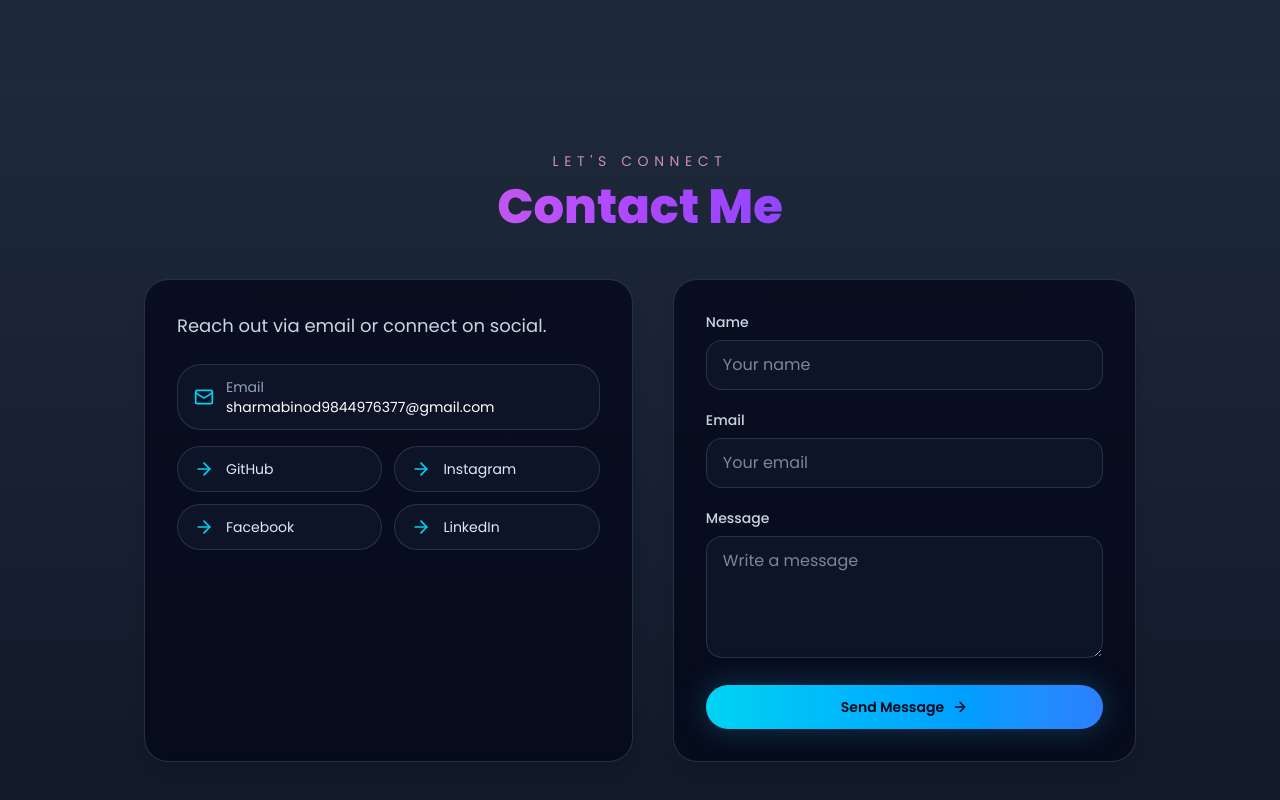
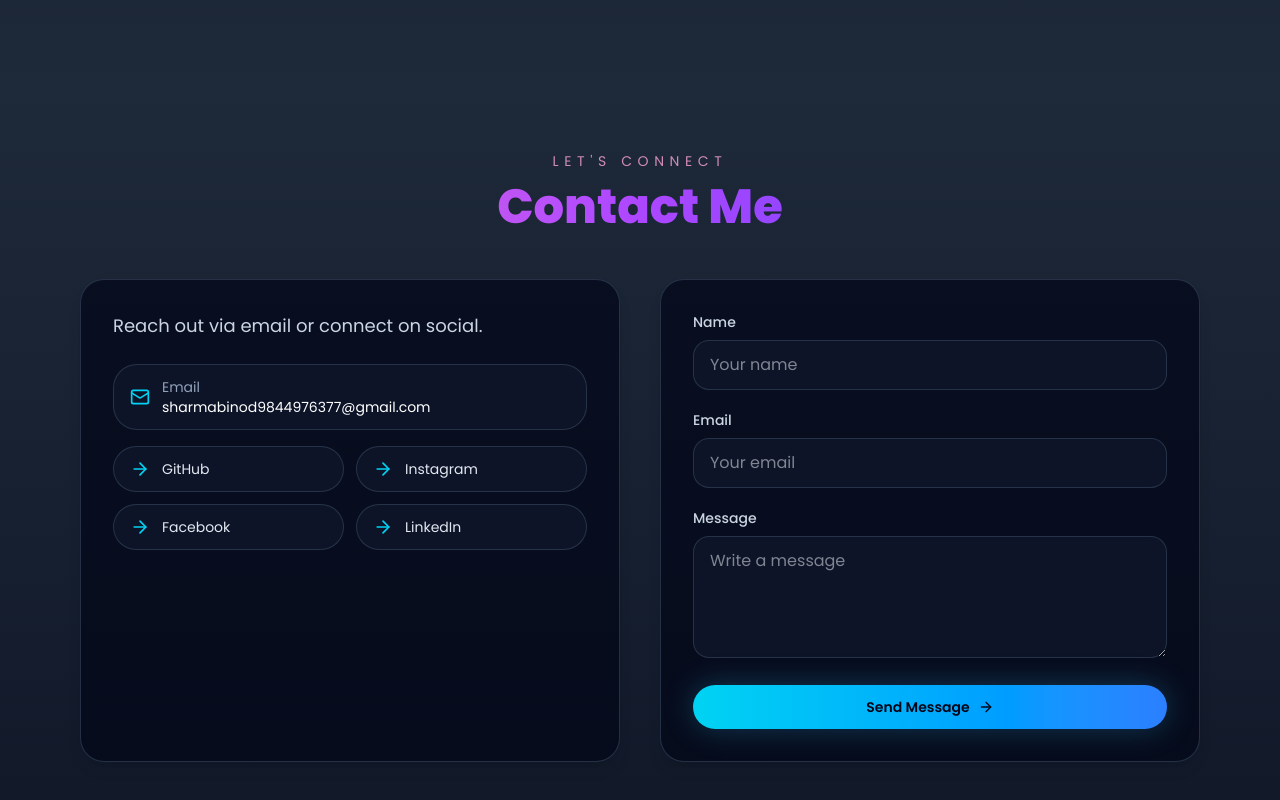
Before and after one commit to Binod-Sharma7/portfolio-website, a React (Vite) app: page / in a window 1280 px wide. Shown: the part 3913-4713 px from the top of the page. Built offline with nearby package versions, Linux system fonts and the light colour scheme.

Commit message:
fix asset paths

```diff
--- a/src/App.jsx
+++ b/src/App.jsx
@@ -112,7 +112,7 @@ const App = () => {
             <div className="flex items-center gap-4">
               <div>
                 <p className="text-xs uppercase tracking-[0.35em] text-slate-400">Portfolio</p>
-                <h1 className="text-xl sm:text-2xl md:text-3xl font-black leading-none bg-gradient-to-r from-cyan-400 via-blue-500 to-violet-500 bg-clip-text text-transparent">
+                <h1 className="text-lg sm:text-2xl md:text-3xl font-black leading-none bg-gradient-to-r from-cyan-400 via-blue-500 to-violet-500 bg-clip-text text-transparent">
                   Binod Sharma
                 </h1>
               </div>
@@ -602,7 +602,7 @@ const App = () => {
           initial={{ opacity: 0, y: 40 }}
           whileInView={{ opacity: 1, y: 0 }}
           transition={{ duration: 0.8 }}
-          className="container mx-auto px-4 max-w-5xl"
+          className="container mx-auto px-4 max-w-6xl"
         >
           <div className="mb-8 sm:mb-12 text-center">
             <p className="text-sm uppercase tracking-[0.4em] text-pink-300/80 mb-3">Let's connect</p>
@@ -615,7 +615,7 @@ const App = () => {
               Contact Me
             </motion.h2>
           </div>
-          <div className="grid gap-6 sm:gap-10 lg:grid-cols-[0.95fr_0.9fr]">
+          <div className="grid gap-6 sm:gap-10 lg:grid-cols-2">
             <div className="space-y-4 sm:space-y-6 rounded-2xl sm:rounded-3xl border border-slate-700/70 bg-slate-950/70 p-6 sm:p-8 shadow-lg">
               <p className="text-base sm:text-lg text-slate-300">Reach out via email or connect on social.</p>
               <div className="space-y-3 sm:space-y-4">
--- a/src/index.css
+++ b/src/index.css
@@ -2,6 +2,7 @@
 html {
   scroll-behavior: smooth;
   font-family: 'Poppins', sans-serif;
+  overflow-x: hidden;
 }
 
 body {
```
